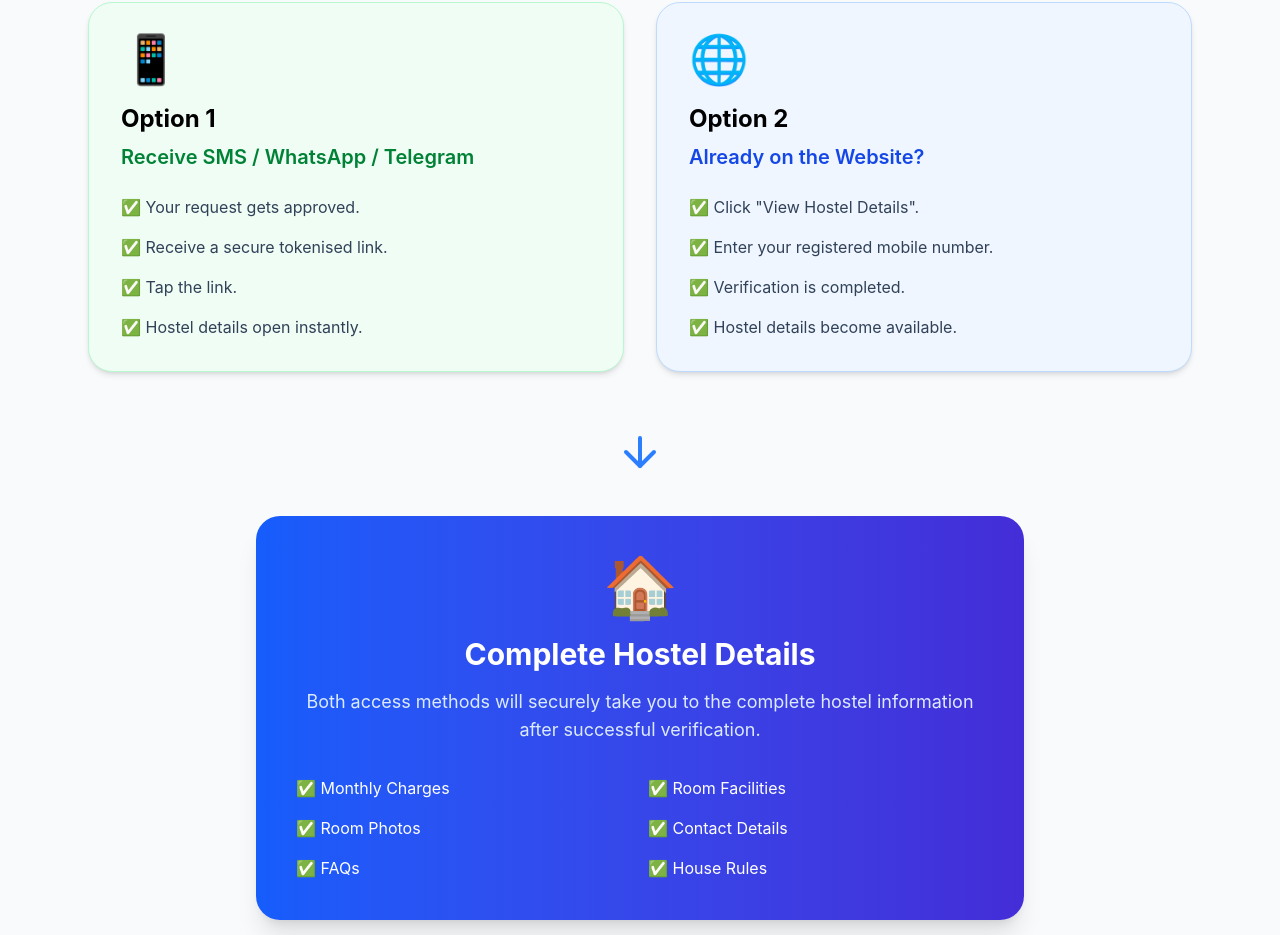
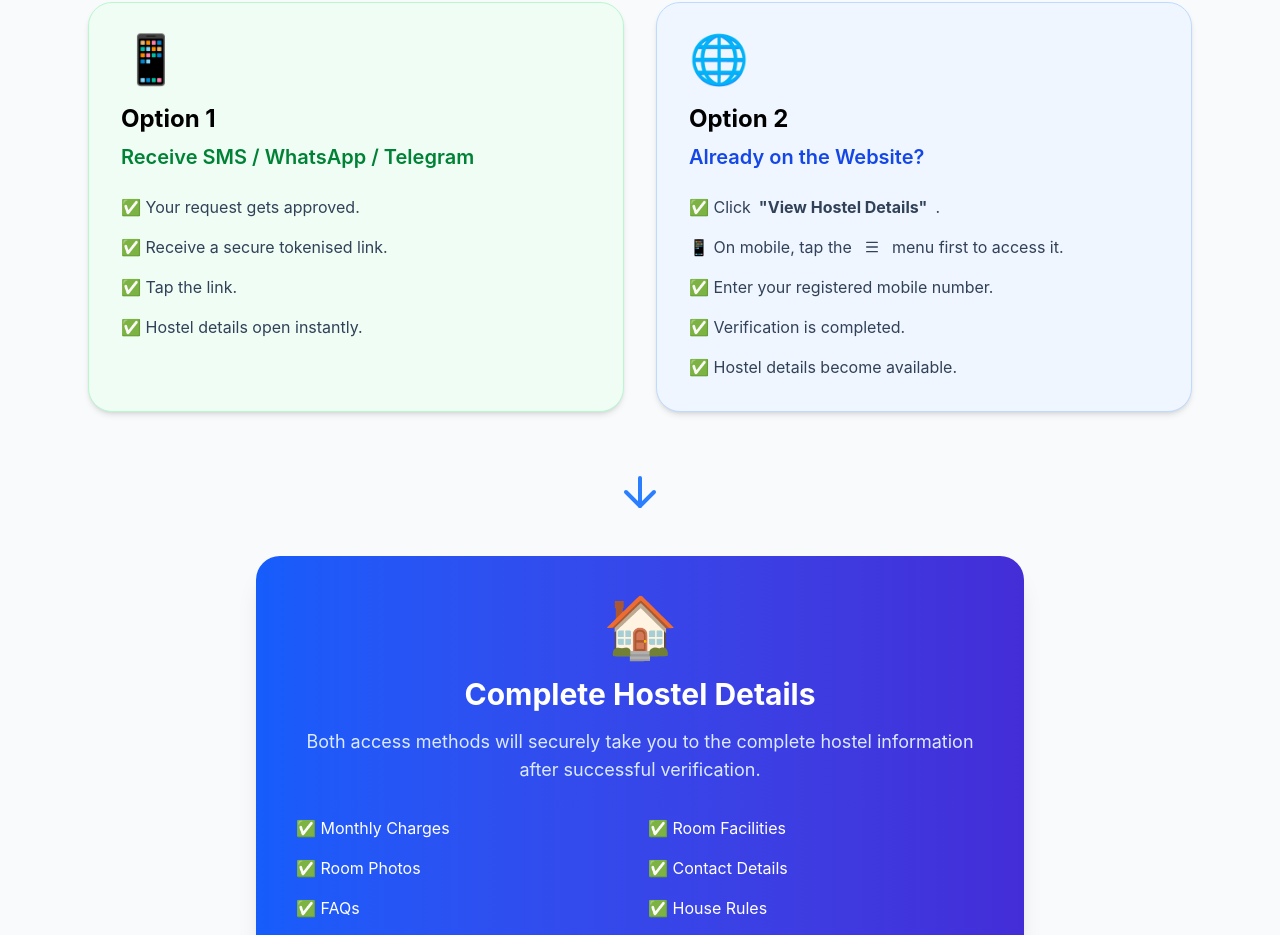
Before and after one commit to multibagger-mess/multibagger-mess, a React (Vite) app in the folder client/: page / in a window 1280 px wide. Shown: the part 7072-8007 px from the top of the page. Built offline with nearby package versions, Linux system fonts and the light colour scheme; no server answers.

Commit message:
Improve mobile navigation guidance in access workflow

```diff
--- a/client/src/components/sections/HowItWorks.jsx
+++ b/client/src/components/sections/HowItWorks.jsx
@@ -8,6 +8,7 @@ import {
     Smartphone,
     Home,
     ArrowDown,
+    Menu,
 } from "lucide-react";
 import { Link } from "react-router-dom";
 import { ROUTES } from "../../constants/routes";
@@ -276,7 +277,18 @@ export default function HowItWorks() {
 
         <div className="space-y-4 text-slate-700">
 
-            <p>✅ Click "View Hostel Details".</p>
+            <p className="flex items-center gap-2">
+                ✅ Click <strong>"View Hostel Details"</strong>.
+            </p>
+
+            <p className="flex items-center gap-2">
+                📱 On mobile, tap the
+                <Menu
+                    size={16}
+                    className="inline mx-1 text-slate-700"
+                />
+                menu first to access it.
+            </p>
 
             <p>✅ Enter your registered mobile number.</p>
 
```
